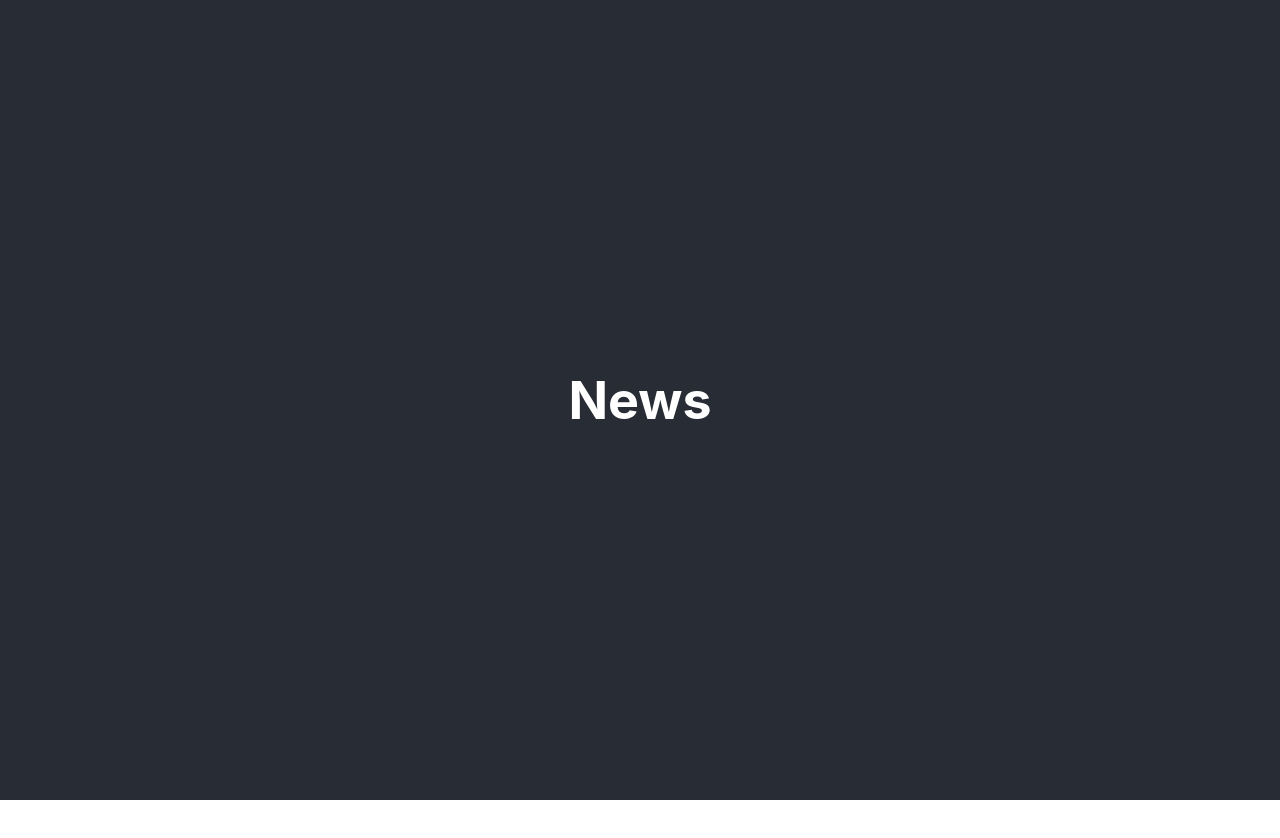
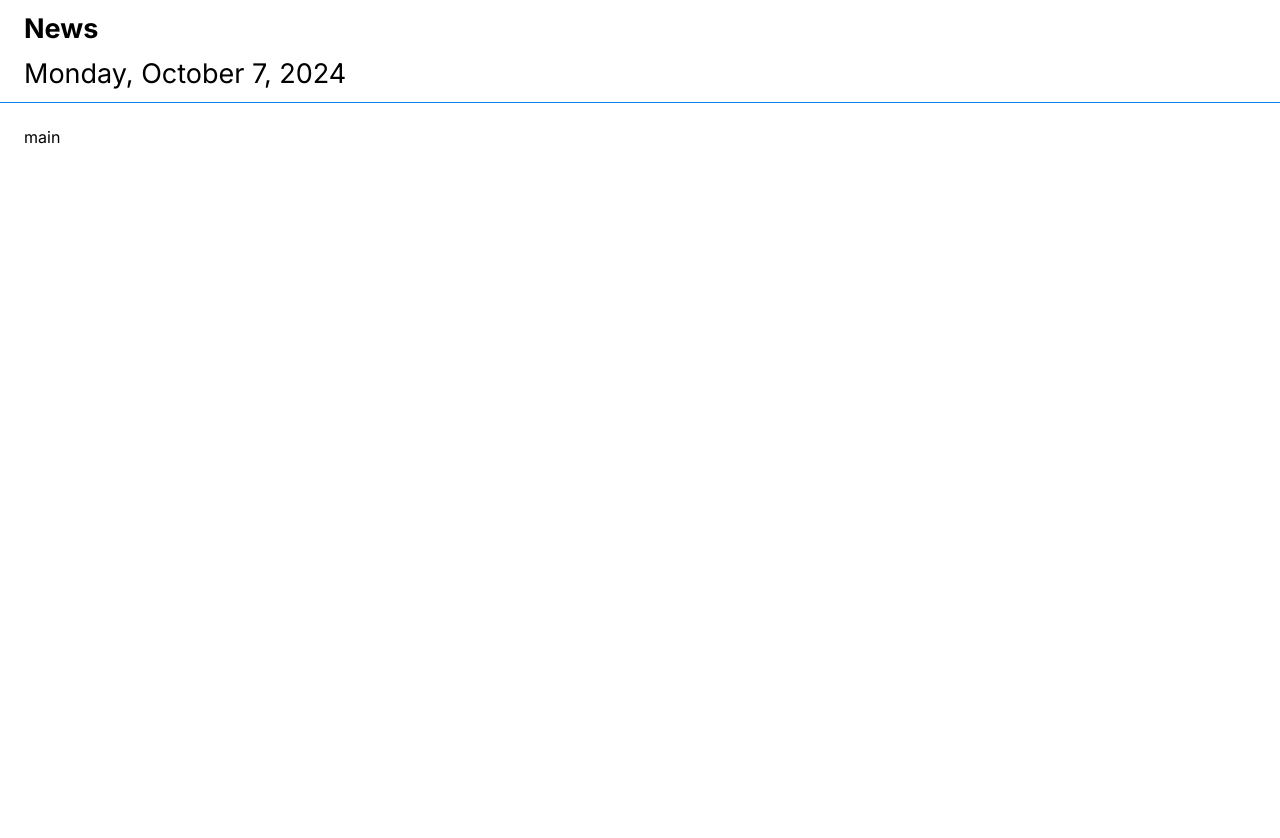
Before and after one commit to SlavMos/news-app, a React (Create React App) app: page / in a window 1280 px wide. Shown: the top 838 px of the page. Before the commit the page ends 800 px from the top, so only its background shows below. Built offline with nearby package versions, Linux system fonts and the light colour scheme.

Commit message:
add components-pages-helpers

```diff
--- a/public/index.html
+++ b/public/index.html
@@ -3,6 +3,13 @@
   <head>
     <meta charset="utf-8" />
     <link rel="icon" href="%PUBLIC_URL%/favicon.ico" />
+    <link rel="preconnect" href="https://fonts.googleapis.com" />
+    <link rel="preconnect" href="https://fonts.gstatic.com" crossorigin />
+    <link
+      href="https://fonts.googleapis.com/css2?family=Inter:wght@400;700&display=swap"
+      rel="stylesheet"
+    />
+
     <meta name="viewport" content="width=device-width, initial-scale=1" />
     <meta name="theme-color" content="#000000" />
     <meta
--- a/src/App.css
+++ /dev/null
@@ -1,38 +0,0 @@
-.App {
-  text-align: center;
-}
-
-.App-logo {
-  height: 40vmin;
-  pointer-events: none;
-}
-
-@media (prefers-reduced-motion: no-preference) {
-  .App-logo {
-    animation: App-logo-spin infinite 20s linear;
-  }
-}
-
-.App-header {
-  background-color: #282c34;
-  min-height: 100vh;
-  display: flex;
-  flex-direction: column;
-  align-items: center;
-  justify-content: center;
-  font-size: calc(10px + 2vmin);
-  color: white;
-}
-
-.App-link {
-  color: #61dafb;
-}
-
-@keyframes App-logo-spin {
-  from {
-    transform: rotate(0deg);
-  }
-  to {
-    transform: rotate(360deg);
-  }
-}
--- a/src/App.js
+++ b/src/App.js
@@ -1,12 +1,12 @@
-import logo from "./logo.svg";
-import "./App.css";
-
+import Header from "./components/Header/Header";
+import Main from "./Pages/Main";
 function App() {
   return (
     <div className="App">
-      <header className="App-header">
-        <h1>News</h1>
-      </header>
+      <Header />
+      <div className="container">
+        <Main />
+      </div>
     </div>
   );
 }
--- /dev/null
+++ b/src/Pages/Main.jsx
@@ -0,0 +1,11 @@
+import s from "./main.module.css";
+
+const Main = () => {
+  return (
+    <main className={s.main}>
+      <h1>main</h1>
+    </main>
+  );
+};
+
+export default Main;
--- /dev/null
+++ b/src/Pages/main.module.css
@@ -0,0 +1,6 @@
+.main {
+  display: flex;
+  width: 100%;
+  flex-direction: column;
+  gap: 20px;
+}
--- /dev/null
+++ b/src/components/Header/Header.jsx
@@ -0,0 +1,13 @@
+import React from "react";
+import s from "./header.module.css";
+import { formData } from "../../helpers/formDate";
+const Header = () => {
+  return (
+    <div className={s.Header}>
+      <h1 className={s.Title}>News</h1>
+      <p className={s.Date}>{formData(new Date())}</p>
+    </div>
+  );
+};
+
+export default Header;
--- /dev/null
+++ b/src/components/Header/header.module.css
@@ -0,0 +1,18 @@
+.Header {
+  display: flex;
+  width: 100%;
+  padding: 12px 24px;
+  background-color: #fff;
+  border-bottom: 1px solid #0d80f3;
+  flex-direction: column;
+  gap: 12px;
+}
+
+.Title {
+  font-size: 27px;
+  font-weight: 700;
+}
+
+.Date {
+  font-size: 27px;
+}
--- /dev/null
+++ b/src/helpers/formDate.js
@@ -0,0 +1,9 @@
+export const formData = (date) => {
+  const options = {
+    weekday: "long",
+    year: "numeric",
+    month: "long",
+    day: "numeric",
+  };
+  return date.toLocaleDateString("en-US", options); // Исправлена ошибка в названии метода
+};
--- a/src/index.css
+++ b/src/index.css
@@ -1,13 +1,116 @@
-body {
-  margin: 0;
-  font-family: -apple-system, BlinkMacSystemFont, 'Segoe UI', 'Roboto', 'Oxygen',
-    'Ubuntu', 'Cantarell', 'Fira Sans', 'Droid Sans', 'Helvetica Neue',
-    sans-serif;
-  -webkit-font-smoothing: antialiased;
-  -moz-osx-font-smoothing: grayscale;
+/* Reset and base styles  */
+* {
+  padding: 0px;
+  margin: 0px;
+  border: none;
+  font-family: "Inter", sans-serif;
 }
 
-code {
-  font-family: source-code-pro, Menlo, Monaco, Consolas, 'Courier New',
-    monospace;
+*,
+*::before,
+*::after {
+  box-sizing: border-box;
 }
+
+/* Links */
+
+a,
+a:link,
+a:visited {
+  text-decoration: none;
+}
+
+a:hover {
+  text-decoration: none;
+}
+
+/* Common */
+
+aside,
+nav,
+footer,
+header,
+section,
+main {
+  display: block;
+}
+
+h1,
+h2,
+h3,
+h4,
+h5,
+h6,
+p {
+  font-size: inherit;
+  font-weight: inherit;
+}
+
+ul,
+ul li {
+  list-style: none;
+}
+
+img {
+  vertical-align: top;
+}
+
+img,
+svg {
+  max-width: 100%;
+  height: auto;
+}
+
+address {
+  font-style: normal;
+}
+
+/* Form */
+
+input,
+textarea,
+button,
+select {
+  font-family: inherit;
+  font-size: inherit;
+  color: inherit;
+  background-color: transparent;
+}
+
+input::-ms-clear {
+  display: none;
+}
+
+button,
+input[type="submit"] {
+  display: inline-block;
+  box-shadow: none;
+  background-color: transparent;
+  background: none;
+  cursor: pointer;
+}
+
+input:focus,
+input:active,
+button:focus,
+button:active {
+  outline: none;
+}
+
+button::-moz-focus-inner {
+  padding: 0;
+  border: 0;
+}
+
+label {
+  cursor: pointer;
+}
+
+legend {
+  display: block;
+}
+
+.container {
+  padding: 24px;
+  min-height: 100vh;
+}
```
Also changed, not shown: src/components/Header/NewsBanner/NewsBanner.jsx (added, +15 -0 lines), src/helpers/formatTimeAgo.js (added, +18 -0 lines), src/components/Header/NewsBanner/newsbanner.module.css (added).
